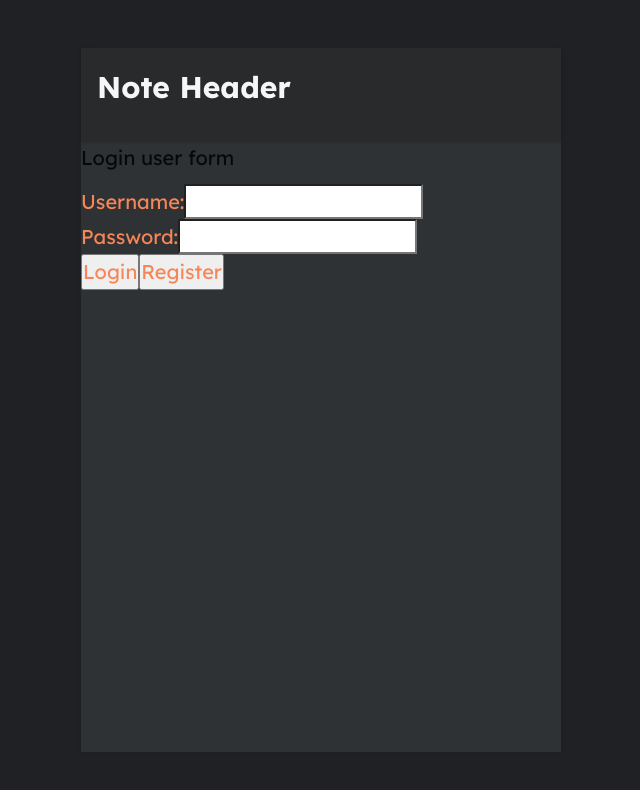
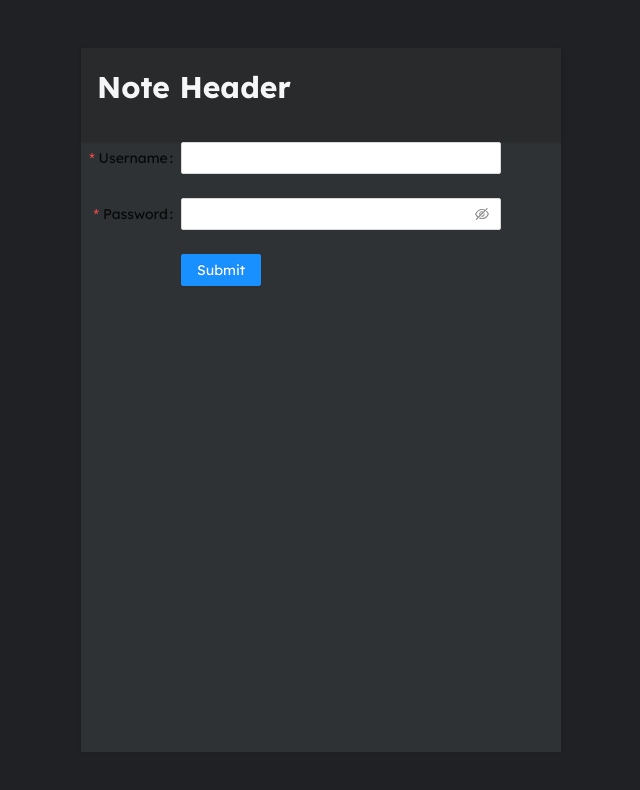
Before and after one commit to Hassan-Khan1/React-Django-NoteApp, a React (Create React App) app in the folder frontend/: page /login in a window 1280 px wide. Shown: the top 790 px of the page, without its empty margins (319-959 px from the left). Built offline with nearby package versions, Linux system fonts and the light colour scheme.

Commit message:
Working on Ant Design Form

```diff
--- a/frontend/src/pages/Login/index.js
+++ b/frontend/src/pages/Login/index.js
@@ -1,5 +1,5 @@
 import React, { useState, } from 'react'
-//  Link of Specific Note Id
+
 import { useHistory } from 'react-router-dom';
 
 // Users Actions
@@ -12,20 +12,39 @@ import { useDispatch } from 'react-redux'
 // Api Services
 import API from '../../services/API.js'
 
+import { Form, Input, Button, Checkbox,Modal } from 'antd';
+
+
 const Login = () => {
 	const history = useHistory();
 	const [state, setState] = useState({ username: '', password: '' });
 	const dispatch = useDispatch();
 
-	const login = async (event) => {
+	const onFinish = async (state) => {
 		const res = await API.loginApi('/auth/', state)
-		dispatch(loginToken(res.token))
-		history.push('/');
+		if (res.token) {
+			dispatch(loginToken(res.token))
+			history.push('/');
+		} else {
+			Modal.error({
+				title: 'Confirm',
+				content: 'Unable to log in with provided credentials',
+				okText: 'Ok',
+				cancelText: 'Cancel',
+			});		}
+
 	}
 
 	const register = async (event) => {
-	await API.registerApi('/api/users/', state)
+		await API.registerApi('/api/users/', state)
 	}
+
+
+	const onFinishFailed = (errorInfo) => {
+
+		console.log('Failed:', errorInfo);
+	};
+
 
 	const inputChanged = (event) => {
 		const cred = { ...state };
@@ -34,26 +53,75 @@ const Login = () => {
 	}
 
 	return (
-		<div className='notes-login'>
-			<h1 className=''>Login user form</h1>
-			<label>
-				Username:
-				<input type="text" name="username"
-					value={state.username}
-					onChange={inputChanged} />
-			</label>
-			<br />
-			<label>
-				Password:
-				<input type="password" name="password"
-					value={state.password}
-					onChange={inputChanged} />
-			</label>
-			<br />
-			<button onClick={login}>Login</button>
-			<button onClick={register}>Register</button>
-		</div>
+		<Form
+			name="basic"
+			labelCol={{ span: 5 }}
+			wrapperCol={{ span: 16 }}
+
+			initialValues={{ username: state.username, password: state.password }}
+
+
+			onFinish={onFinish}
+			onFinishFailed={onFinishFailed}
+			autoComplete="off"
+		>
+			<Form.Item
+				label="Username"
+				name="username"
+
+				rules={[{ required: true, message: 'Please input your username!' }]}
+			>
+				<Input />
+			</Form.Item>
+
+			<Form.Item
+				label="Password"
+				name="password"
+				rules={[{ required: true, message: 'Please input your password!' }]}
+			>
+				<Input.Password />
+			</Form.Item>
+
+			{/* <Form.Item name="remember" valuePropName="checked" wrapperCol={{ offset: 8, span: 16 }}>
+			<Checkbox>Remember me</Checkbox>
+		</Form.Item> */}
+
+			<Form.Item wrapperCol={{ offset: 5, span: 16 }}>
+				<Button type="primary" htmlType="submit">
+					Submit
+				</Button>
+			</Form.Item>
+		</Form>
+
 	);
 }
 
 export default Login;
+
+
+// <div className='notes-login'>
+// <h1 className=''>Login user form</h1>
+// <label>
+// 	Username:
+// 	<input type="text" name="username"
+// 		value={state.username}
+// 		onChange={inputChanged} />
+// </label>
+// <br />
+// <label>
+// 	Password:
+// 	<input type="password" name="password"
+// 		value={state.password}
+// 		onChange={inputChanged} />
+// </label>
+// <br />
+// <button onClick={login}>Login</button>
+// <button onClick={register}>Register</button>
+// </div>
+
+
+// const onFinish = async (state) => {
+// 	const res = await API.loginApi('/auth/', state)
+// 	dispatch(loginToken(res.token))
+// 	history.push('/');
+// }
--- a/frontend/src/services/API.js
+++ b/frontend/src/services/API.js
@@ -37,7 +37,6 @@ class API {
       body: JSON.stringify(state)
     })
     let data = await response.json();
-    console.log("Data. APi Lgin..", data)
     return data
   }
   registerApi = async (path, state) => {
@@ -47,7 +46,6 @@ class API {
       body: JSON.stringify(state)
     })
     let data = await response.json();
-    console.log("Register..Api....", data)
     return data
   }
 }
```
Also changed, not shown: 1 other file (tests, documents, lock files or other folders).
